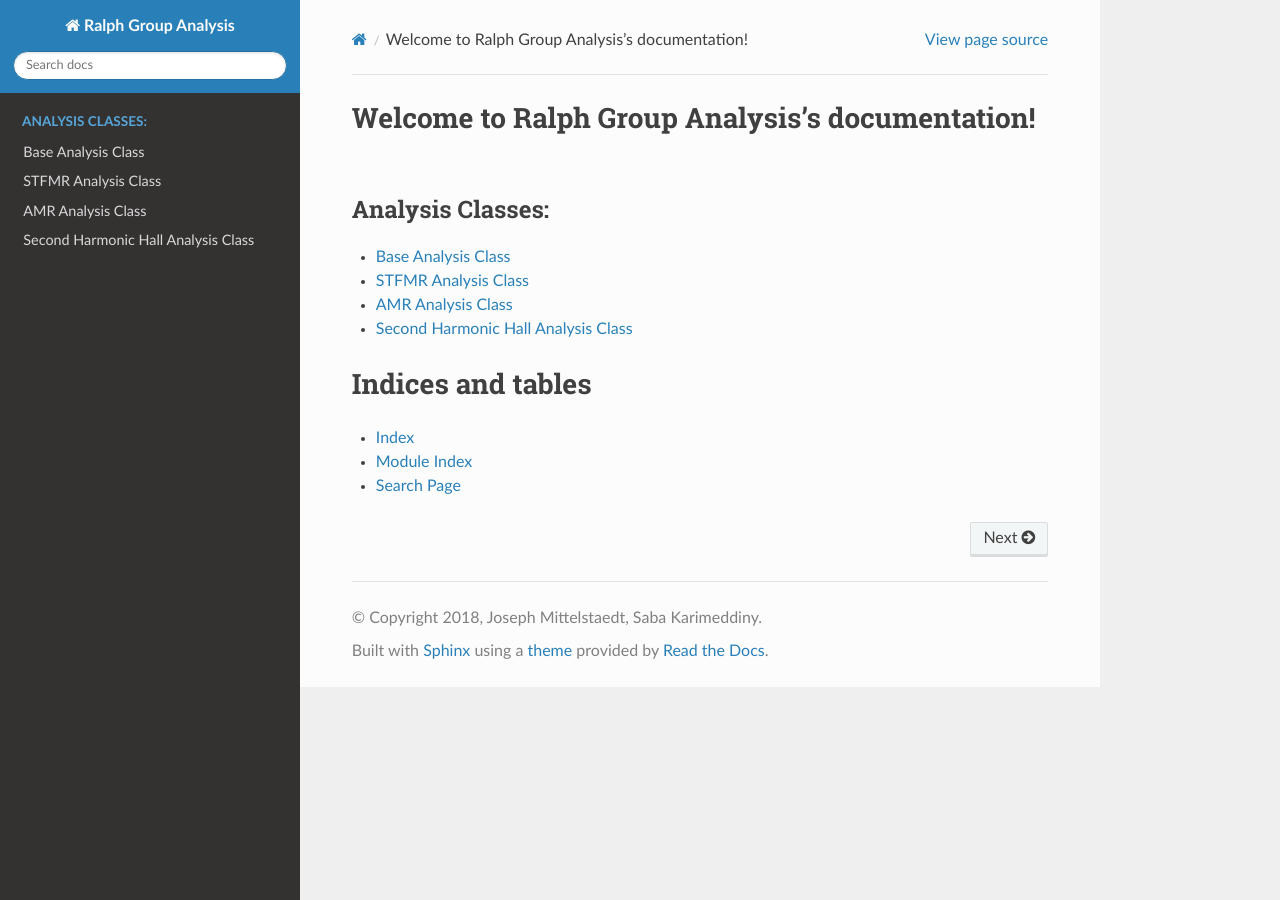
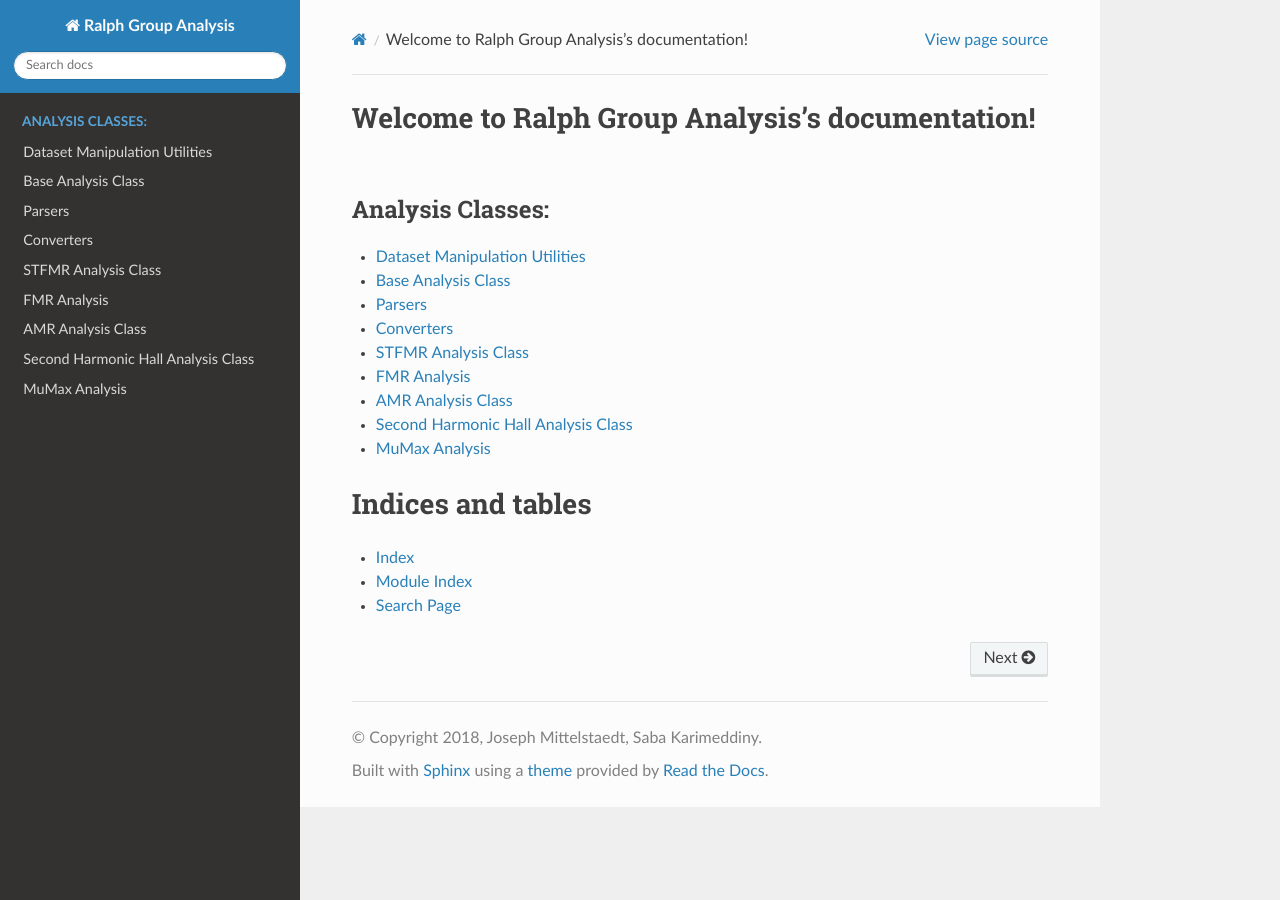
Before and after one commit to jmittelstaedt/ralphGroupAnalysis, a Sphinx documentation site: the page built from docs/source/index.rst, in a window 1280 px wide. Built offline with Sphinx 7.4.7 and the Read the Docs theme 2.0.0, drawn with Linux system fonts in a browser that asks for light colours.

Commit message:
profiling breaking of documentation

```diff
--- a/docs/source/analysis/STFMRAnalysis.rst
+++ b/docs/source/analysis/STFMRAnalysis.rst
@@ -1,11 +1,11 @@
 STFMR Analysis Class
 ####################
 
-.. autoclass:: analysis.analysis.STFMRAnalysis.STFMRAnalysis
+.. autoclass:: analysis.STFMRAnalysis.STFMRAnalysis
     :members: load_old_procedures, separate_field_data, guess_resonance_params,
       fit_resonances, plot_resonances
     :show-inheritance:
 
-.. autoclass:: analysis.analysis.STFMRAnalysis.resonanceFit
+.. autoclass:: analysis.STFMRAnalysis.resonanceFit
     :members: from_analyzedFit, fit_ang_dep, find_Meff, calculate_SHE
     :show-inheritance:
--- a/docs/source/index.rst
+++ b/docs/source/index.rst
@@ -6,10 +6,15 @@ Welcome to Ralph Group Analysis's documentation!
    :caption: Analysis Classes:
    :glob:
 
+   analysis/dataset_manipulation
    analysis/baseAnalysis
+   analysis/parsers
+   analysis/converters
    analysis/STFMRAnalysis
+   analysis/FMRAnalysis
    analysis/AMRAnalysis
    analysis/HallAnalysis
+   analysis/mumaxAnalysis
 
 Indices and tables
 ==================
```
